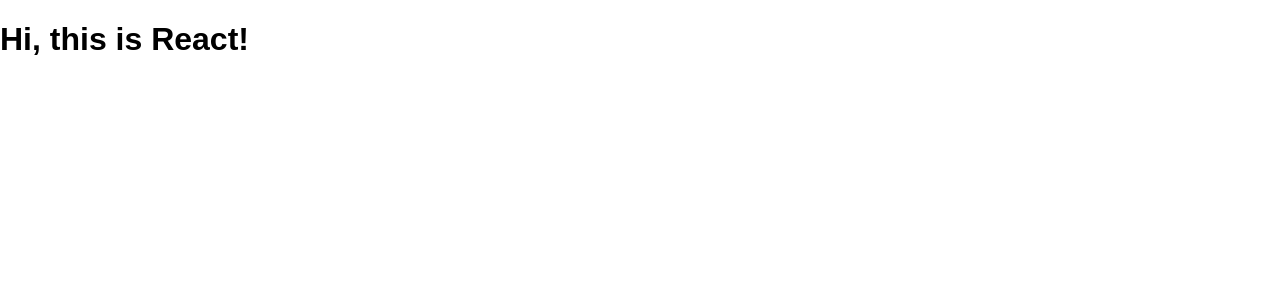
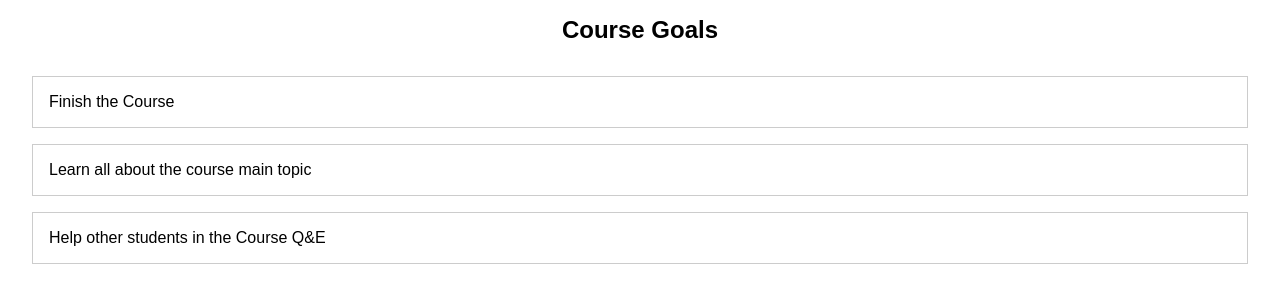
Before and after one commit to gacolombo/react-refresher, a React (Create React App) app: page / in a window 1280 px wide. Shown: the top 300 px of the page. Built offline with nearby package versions, Linux system fonts and the light colour scheme.

Commit message:
adicionando arquivo css

```diff
--- /dev/null
+++ b/src/App.css
@@ -0,0 +1,23 @@
+* {
+    padding: 0;
+    margin: 0;
+    text-decoration: none;
+    font-family: sans-serif;
+}
+
+.course-goals h2 {
+    margin-top: 1rem;
+    text-align: center;
+}
+
+.goal-list {
+    list-style: none;
+    margin: 2rem;
+    padding: 0;
+}
+
+.goal-list li {
+    margin: 1rem 0;
+    border: 1px solid #ccc;
+    padding: 1rem;
+}
--- a/src/App.js
+++ b/src/App.js
@@ -1,7 +1,18 @@
 import React from 'react';
 
+import './App.css';
+
 const App = () => {
-  return <h1 title="This works!">Hi, this is React!</h1>; // => React.createElement('h1', {title: 'This works!', ...})
+  return (
+    <div className='course-goals'>
+      <h2>Course Goals</h2>
+      <ul className='goal-list'>
+        <li>Finish the Course</li>
+        <li>Learn all about the course main topic</li>
+        <li>Help other students in the Course Q&amp;E </li>
+      </ul>
+    </div>
+  );
 };
 
 export default App;
```
